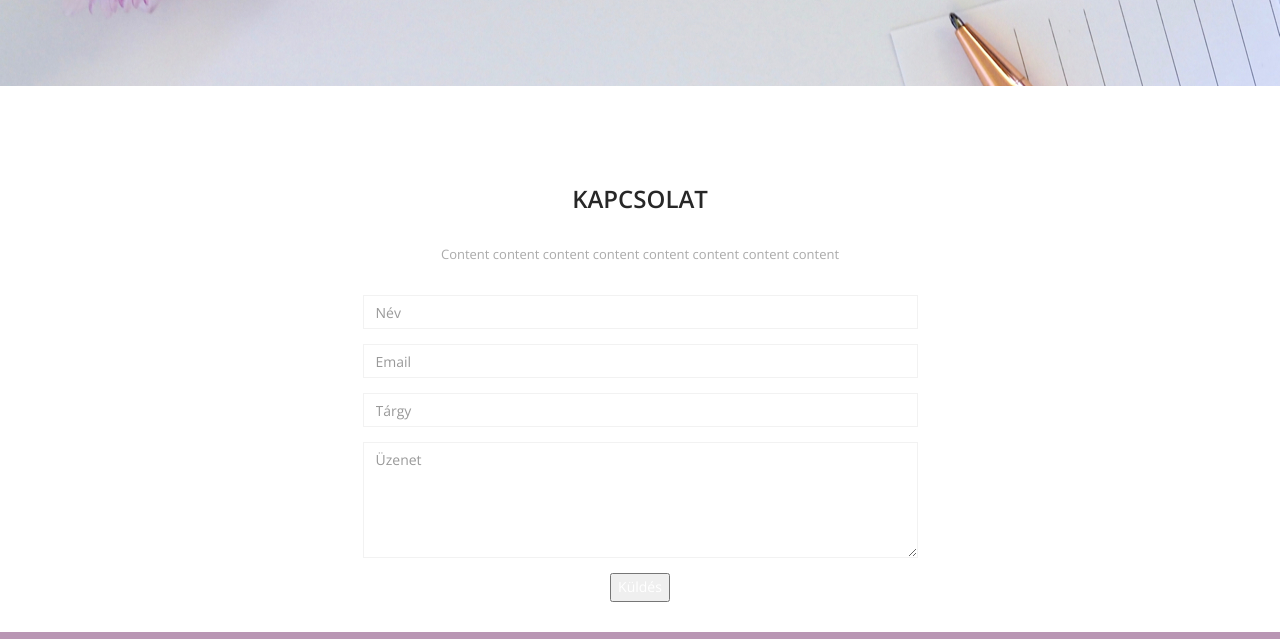
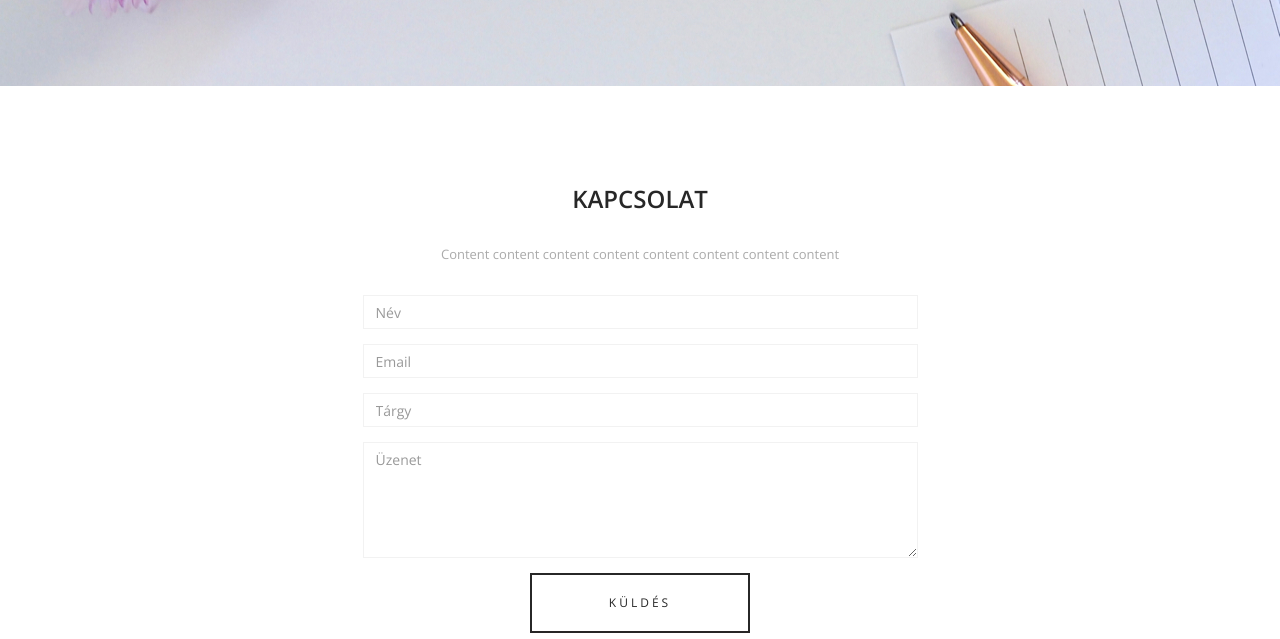
Before and after one commit to juhasztunde/katyvaszok, a plain HTML site: page index.html in a window 1280 px wide. Shown: the part 3804-4443 px from the top of the page. Drawn offline with nearby package versions, Linux system fonts and the light colour scheme.

Commit message:
Fix send button

```diff
--- a/index.html
+++ b/index.html
@@ -511,8 +511,8 @@
 
 
 
-
-            <div class="text-center"><button class="btn-gamb" type="submit" name="submit" " required="required">Küldés</button></div>
+            <div class="text-center btn-gamp" type="submit" name="submit" required="required"><a href="#">Küldés</a></div>
+            <!-- <div class="text-center"><button class="btn-gamb" type="submit" name="submit" required="required">Küldés</button></div> -->
           </form>
         </div>
       </div>
```
